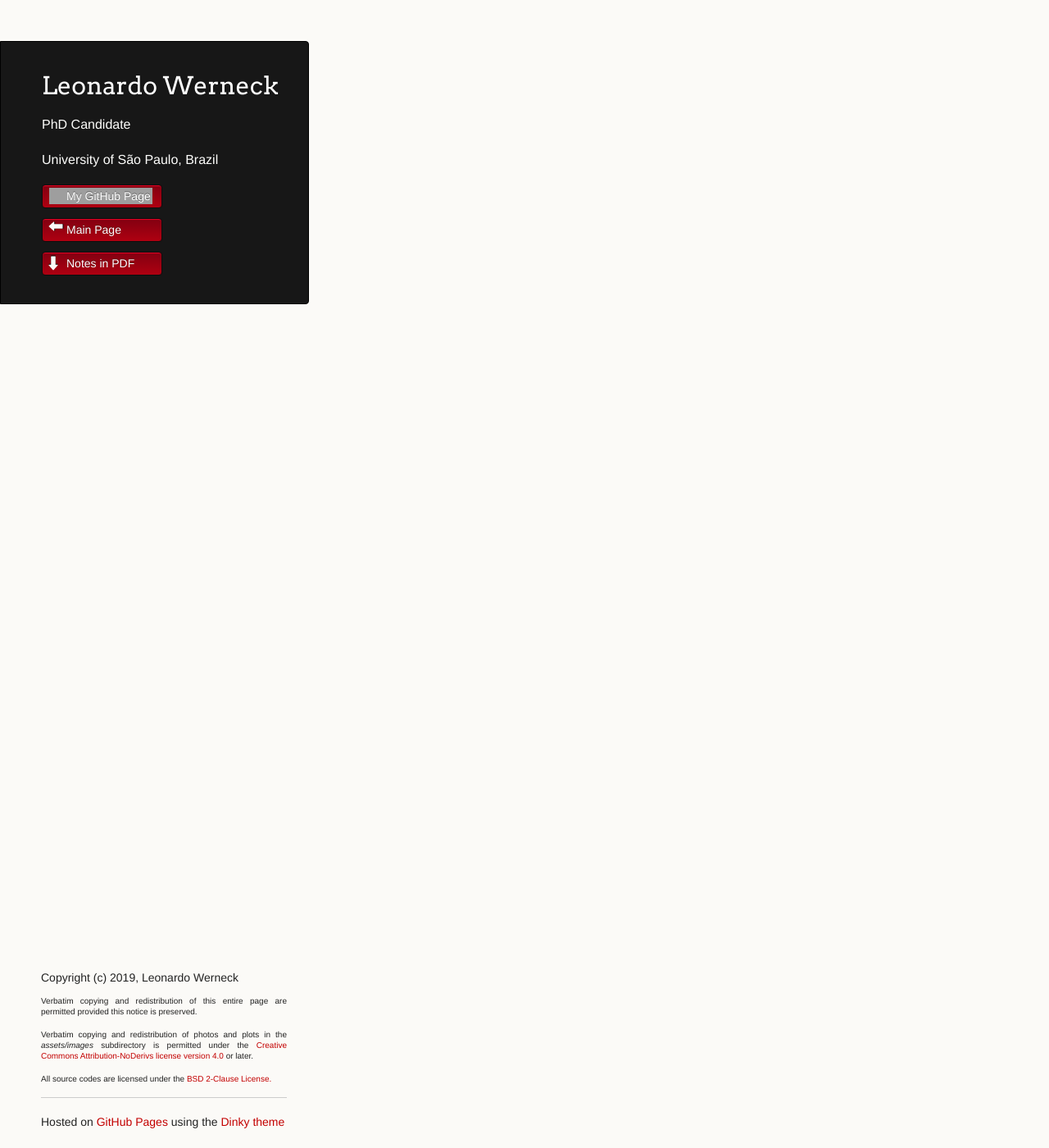
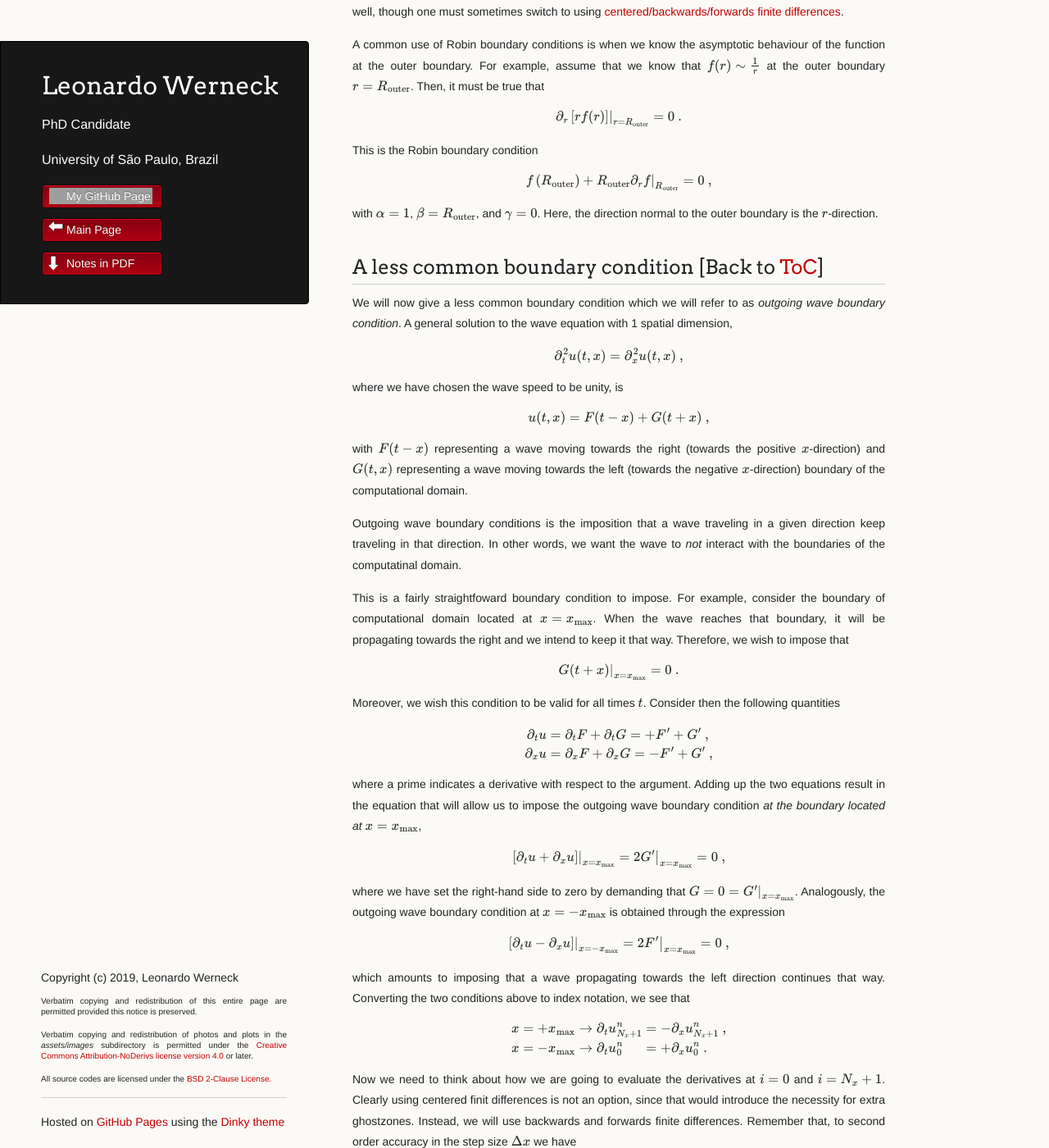
Before and after one commit to leowerneck/leowerneck.github.io, a Jekyll site: the page built from Outer_boundary_conditions.md, in a window 1280 px wide and 1400 px high, scrolled down 5090 px. Shown: the whole window at 82% size. Built offline with Jekyll 4.4.1, drawn with Linux system fonts in a browser that asks for light colours; formulas are drawn with MathJax 3; a script that is not in the unit is left out; some of the changed text lies outside the part shown; grey boxes are pictures that could not be loaded.

Commit message:
Outer_boundary_conditions.md: completed most of the theoretical discussion on outer boundary conditions. Still need to discuss implementation.

```diff
--- a/Outer_boundary_conditions.md
+++ b/Outer_boundary_conditions.md
@@ -14,6 +14,7 @@ pdfpath: '/assets/Notes/Outer_boundary_conditions.pdf'
     * [Dirichlet boundary conditions](#BdryCond_Dirichlet)
     * [Neumann boundary conditions](#BdryCond_Neumann)
     * [Robin boundary conditions](#BdryCond_Robin)
+  * [*A less common boundary condition*](#BdryCond_Outgoing)
   * [*Implementation*](#BdryCond_Implementation)
     * [The general case](#BdryCond_General_Algorithm)
     * [Special case: Dirichlet](#BdryCond_Dirichlet_Algorithm)
@@ -134,6 +135,20 @@ Dirichlet boundary conditions do not completely populate the ghostzones when the
 
 Handling the other ghostzones would require additional work, either by resorting to [interpolating](https://en.wikipedia.org/wiki/Interpolation) or [extrapolating](https://en.wikipedia.org/wiki/Extrapolation) the function at those points or by adjusting the integration scheme to use, for example, [backwards or forwards finite differences](Finite_differences.md).
 
+A visualization of ***vanishing Dirichlet boundary conditions*** for the wave equation is given in [Figure 1](#Figure1_Dirichlet) below.
+
+<a name="Figure1_Dirichlet"></a>
+<html>
+    <figure>
+        <img src="assets/images/wave1D_Dirichlet.gif"/>
+        <figcaption>
+            <center>
+                <strong>Figure 1</strong>: Solution of the wave equation with vanishing Dirichlet boundary conditions $u(t,x)=0$ at the outer boundaries of the computational domain. These results are from the <code>Wave3D</code> code.
+            </center>
+        </figcaption>
+    </figure>
+</html>
+
 <a name='BdryCond_Neumann'></a>
 ### Neumann boundary conditions \[Back to [ToC](#ToC)\]
 
@@ -150,6 +165,20 @@ $$
 $$
 
 where $v$ is a positive constant.
+
+A visualization of ***vanishing Neumann boundary conditions*** for the wave equation is given in [Figure 2](#Figure2_Neumann) below. Compare the result with the one obtained using vanishing Dirichlet boundary conditions, as given by [Figure 1](#Figure1_Dirichlet).
+
+<a name="Figure2_Neumann"></a>
+<html>
+    <figure>
+        <img src="assets/images/wave1D_Neumann.gif"/>
+        <figcaption>
+            <center>
+                <strong>Figure 2</strong>: Solution of the wave equation with vanishing Neumann boundary conditions $\partial_{x}u(t,x)=0$ at the outer boundaries of the computational domain. These results are from the <code>Wave3D</code> code.
+            </center>
+        </figcaption>
+    </figure>
+</html>
 
 <a name='BdryCond_Robin'></a>
 ### Robin boundary conditions \[Back to [ToC](#ToC)\]
@@ -175,3 +204,94 @@ f\left(R_{\rm outer}\right) + R_{\rm outer}\left.\partial_{r}f\right|_{R_{\rm ou
 $$
 
 with $\alpha=1$, $\beta = R_{\rm outer}$, and $\gamma=0$. Here, the direction normal to the outer boundary is the $r$-direction.
+
+
+<a name='BdryCond_Outgoing'></a>
+## A less common boundary condition \[Back to [ToC](#ToC)\]
+
+We will now give a less common boundary condition which we will refer to as *outgoing wave boundary condition*. A general solution to the wave equation with 1 spatial dimension,
+
+$$
+\partial_{t}^{2}u(t,x) = \partial_{x}^{2}u(t,x)\ ,
+$$
+
+where we have chosen the wave speed to be unity, is
+
+$$
+u(t,x) = F(t-x) + G(t+x)\ ,
+$$
+
+with $F(t-x)$ representing a wave moving towards the right (towards the positive $x$-direction) and $G(t,x)$ representing a wave moving towards the left (towards the negative $x$-direction) boundary of the computational domain.
+
+Outgoing wave boundary conditions is the imposition that a wave traveling in a given direction keep traveling in that direction. In other words, we want the wave to *not* interact with the boundaries of the computatinal domain.
+
+This is a fairly straightfoward boundary condition to impose. For example, consider the boundary of computational domain located at $x=x_{\rm max}$. When the wave reaches that boundary, it will be propagating towards the right and we intend to keep it that way. Therefore, we wish to impose that
+
+$$
+\left.G(t+x)\right|_{x=x_{\rm max}} = 0\ .
+$$
+
+Moreover, we wish this condition to be valid for all times $t$. Consider then the following quantities
+
+$$
+\begin{align}
+\partial_{t}u &= \partial_{t}F + \partial_{t}G = +F^{\prime} +G^{\prime}\ ,\\
+\partial_{x}u &= \partial_{x}F + \partial_{x}G = -F^{\prime} +G^{\prime}\ ,
+\end{align}
+$$
+
+where a prime indicates a derivative with respect to the argument. Adding up the two equations result in the equation that will allow us to impose the outgoing wave boundary condition *at the boundary located at* $x=x_{\rm max}$,
+
+$$
+\left.\left[\partial_{t}u + \partial_{x}u\right]\right|_{x=x_{\rm max}} = 2\left.G^{\prime}\right|_{x=x_{\rm max}} = 0\ ,
+$$
+
+where we have set the right-hand side to zero by demanding that $G=0=\left.G^{\prime}\right\|_{x=x\_{\rm max}}$. Analogously, the outgoing wave boundary condition at $x=-x\_{\\rm max}$ is obtained through the expression
+
+
+$$
+\left.\left[\partial_{t}u - \partial_{x}u\right]\right|_{x=-x_{\rm max}} = 2\left.F^{\prime}\right|_{x=x_{\rm max}} = 0\ ,
+$$
+
+which amounts to imposing that a wave propagating towards the left direction continues that way. Converting the two conditions above to index notation, we see that
+
+$$
+\begin{alignat*}{2}
+x = + x_{\rm max} &\to \partial_{t}u^{n}_{N_{x}+1}  &&= - \partial_{x}u^{n}_{N_{x}+1}\ ,\\
+x = - x_{\rm max} &\to \partial_{t}u^{n}_{0}  &&= + \partial_{x}u^{n}_{0}\ .
+\end{alignat*}
+$$
+
+Now we need to think about how we are going to evaluate the derivatives at $i=0$ and $i=N\_{x}+1$. Clearly using centered finit differences is not an option, since that would introduce the necessity for extra ghostzones. Instead, we will use backwards and forwards finite differences. Remember that, to second order accuracy in the step size $\Delta x$ we have
+
+$$
+\begin{align}
+\partial_{x}u^{n}_{i} &= \frac{-3u^{n}_{i}+4u^{n}_{i+1}-u^{n}_{i+2}}{2\Delta x}\ ,\\
+\partial_{x}u^{n}_{i} &= \frac{3u^{n}_{i}-4u^{n}_{i-1}+u^{n}_{i-2}}{2\Delta x}\ ,
+\end{align}
+$$
+
+for the forward and backwards finite difference approximations to the first derivative of $u$ with respect to $x$, respecitvely. Thus, the boundary conditions we wish to impose are (using centered finite differences for the time derivative)
+
+$$
+\begin{alignat*}{7}
+x = + x_{\rm max} &\to u^{n+1}_{N_{x}+1} &&= u^{n-1}_{N_{x}+1} &&- \frac{\Delta t}{\Delta x}\big(&&+3u^{n}_{N_{x}+1}&&-4u^{n}_{N_{x}}&&+u^{n}_{N_{x}-1}&&\big)\ ,\\
+x = - x_{\rm max} &\to u^{n+1}_{0} &&= u^{n-1}_{0} &&- \frac{\Delta t}{\Delta x}\big(&&+3u^{n}_{0}&&-4u^{n}_{1}&&+u^{n}_{2}&&\big)\ .
+\end{alignat*}
+$$
+
+A visualization of ***outgoing wave boundary conditions*** for the wave equation is given in [Figure 3](#Figure2_Neumann) below. Compare the result with [Figure 1](#Figure1_Dirichlet) and [Figure 2](#Figure1_Neumann).
+
+<a name="Figure3_OutgoingWave"></a>
+<html>
+    <figure>
+        <img src="assets/images/wave1D_OutgoingWave.gif"/>
+        <figcaption>
+            <center>
+                <strong>Figure 3</strong>: Solution of the wave equation with outgoing wave boundary conditions. These results are from the <code>Wave3D</code> code.
+            </center>
+        </figcaption>
+    </figure>
+</html>
+
+### \[Back to [ToC](#ToC)\]
```
